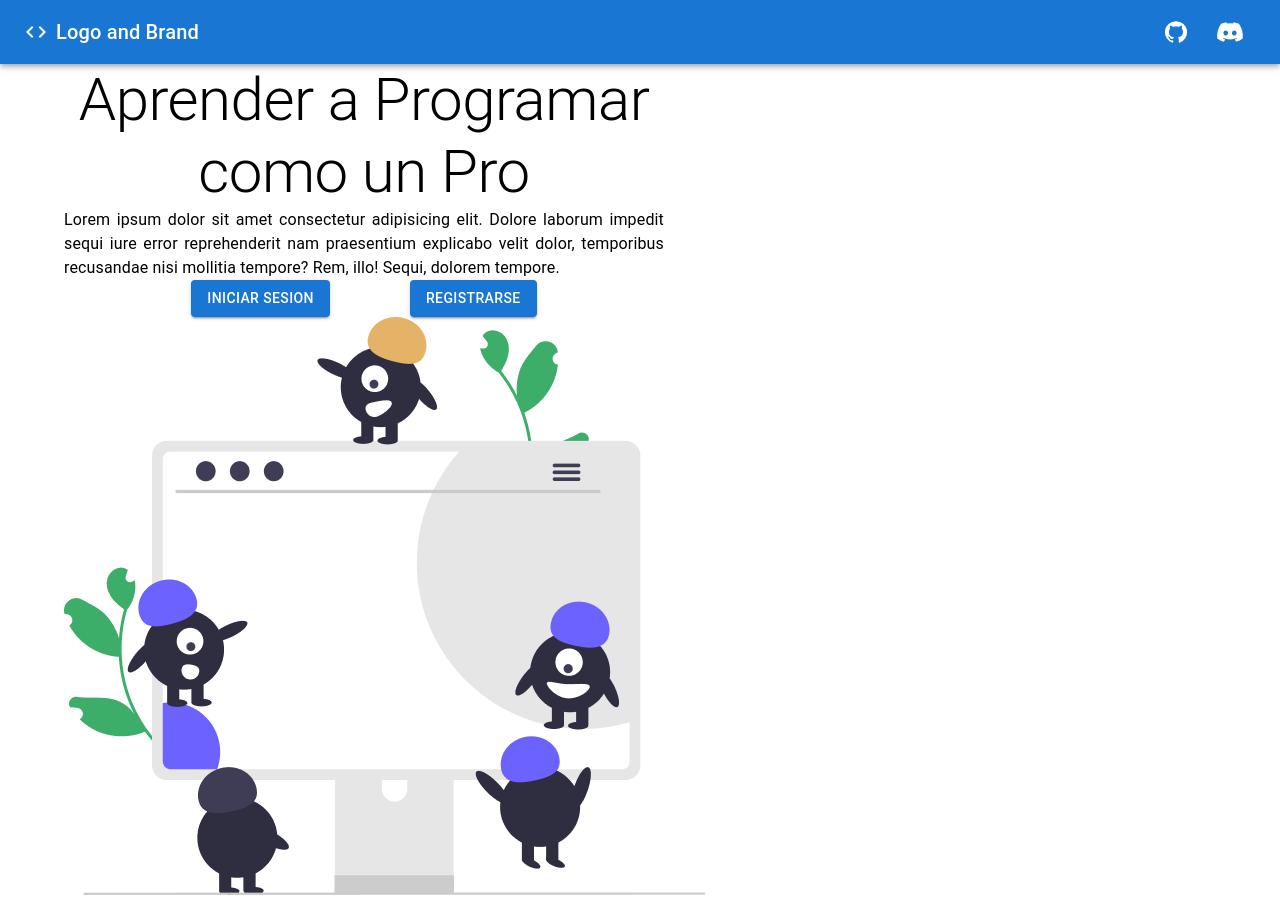
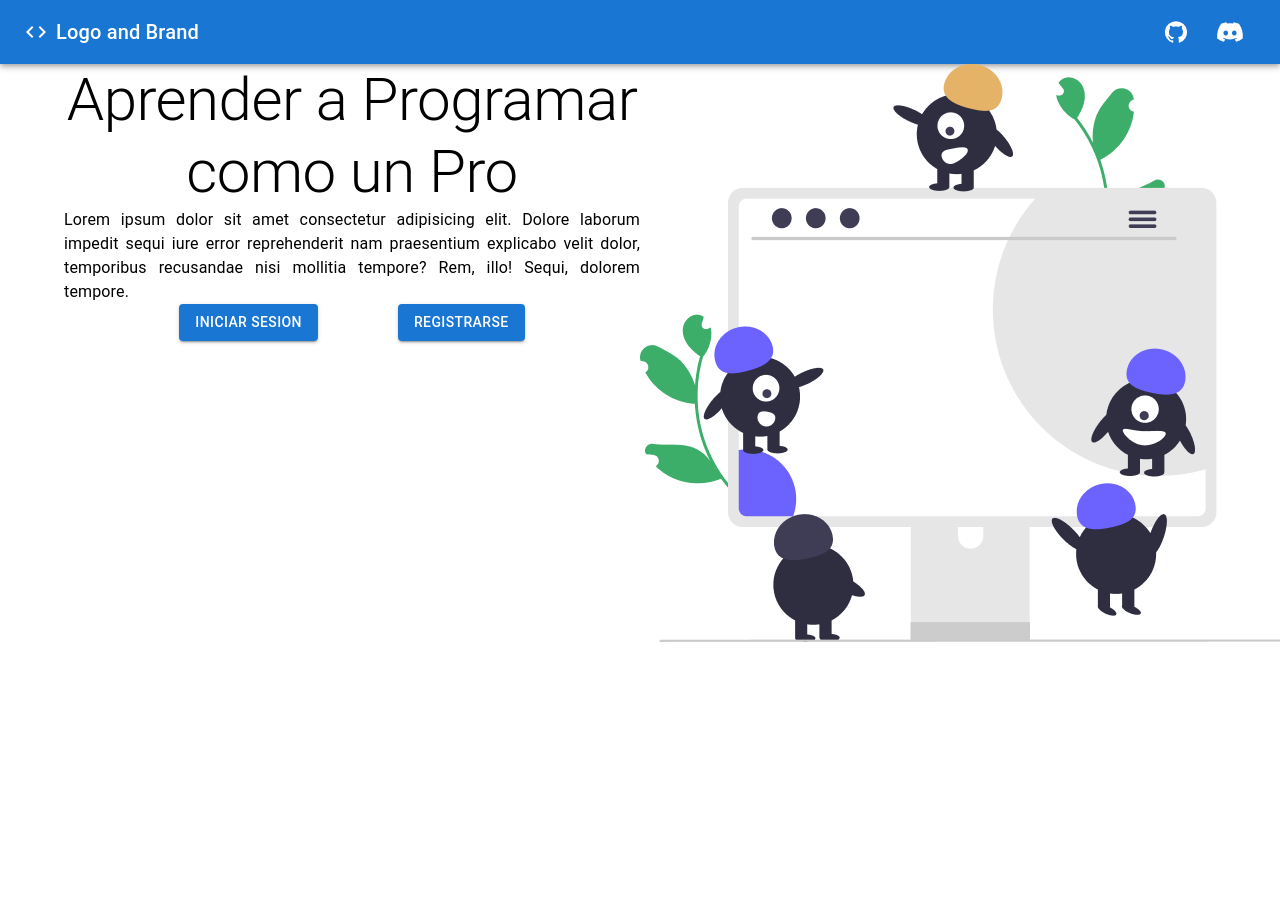
Before and after one commit to BOOTCAMP-PTY/BCPTY-FRONTEND, a React (Create React App) app: page / in a window 1280 px wide. After the commit the page ends 800 px from the top, so only its background shows below. Built offline with nearby package versions, Linux system fonts and the light colour scheme.

Commit message:
se quito los Grids que estaban de mas

```diff
--- a/src/Pages/Main/Home.jsx
+++ b/src/Pages/Main/Home.jsx
@@ -8,23 +8,8 @@ import "./Home.css";
 export default function Home() {
   const image = require("../../Assets/Images/home.png");
   return (
-		<Grid
-			container
-			direction="row"
-			justify="center"
-			alignItems="center"
-			alignContent="center"
-			wrap="nowrap"
-      width="100%"
-		>
-			<Grid
-				direction="row"
-				justifyContent="center"
-				alignItems="center"
-				spacing={2}
-				height="100vh"
-			>
-				<Grid maxWidth="sm">
+    <Grid container>
+      <Grid item md={6}>
         <Typography variant="h2" color="initial" align="center">
           Aprender a Programar como un Pro
         </Typography>
@@ -44,9 +29,8 @@ export default function Home() {
           <Button variant="contained">Registrarse</Button>
         </Stack>
       </Grid>
-				<Grid maxWidth="sm">
+      <Grid item md={6}>
         <img src={image} alt="Home-logo" />
-				</Grid>
       </Grid>
     </Grid>
   );
```
Lines whose indentation alone changed are shown as unchanged.
